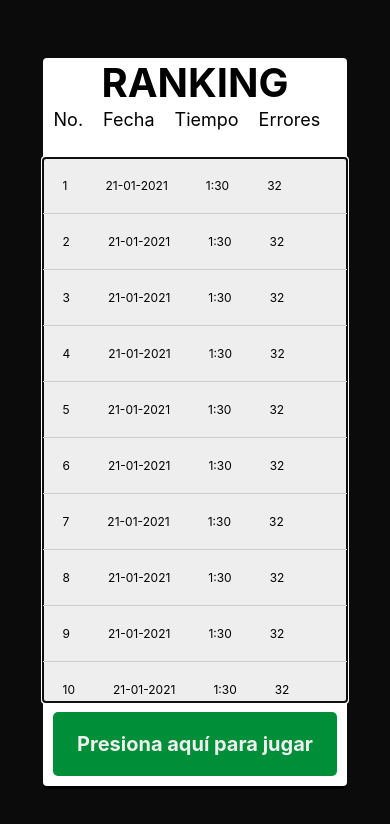
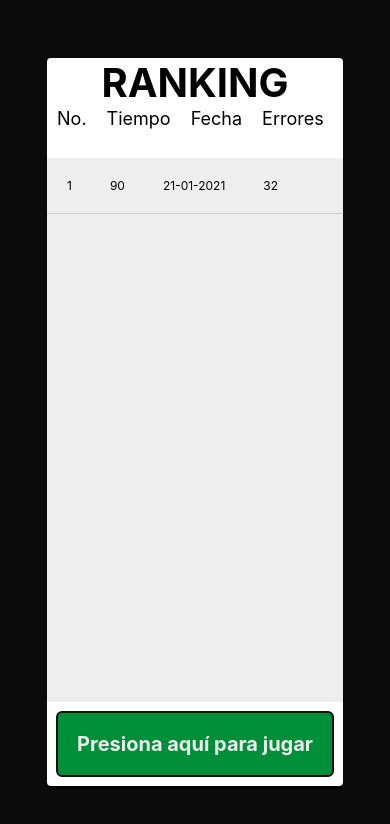
Before and after one commit to jela3105/react-native-memo, a React Native app: screen / in a window 390 px wide. Shown: the top 824 px of the page. Built offline with nearby package versions, Linux system fonts and the light colour scheme.

Commit message:
Order and show the ranking

```diff
--- a/App.js
+++ b/App.js
@@ -11,6 +11,8 @@ import {
 } from "react-native";
 import { Modal, Cards, Ranking } from "./components";
 import cardsFile from "./assets/cards";
+import ranking from "./assets/ranking";
+let fs = require("react-native-fs");
 
 let selectedCards = new Array();
 let pairCardsFound = 0;
@@ -51,6 +53,7 @@ export default function App() {
         pairCardsFound++;
         if (pairCardsFound === 14) {
           setModalVisibility(true);
+          saveRanking();
         }
         selectedCards = [];
       } else {
@@ -87,6 +90,27 @@ export default function App() {
     setInterval(() => {
       time++;
     }, 1000);
+  };
+
+  const saveRanking = () => {
+    ranking.map((x) => {
+      x.lastplay = false;
+    });
+    const date = new Date();
+    const newRankingData = {
+      date: `${date.getDate()}-${date.getMonth()}-${date.getFullYear()}`,
+      time: time,
+      mistakes: pairCardsFail,
+      lastplay: true,
+    };
+    ranking.push(newRankingData);
+    ranking.sort((a, b) => a.time - b.time);
+    fs.writeFile("../assets/ranking.json", JSON.stringify(ranking), (err) => {
+      if (err) {
+        throw err;
+      }
+      console.log("JSON data is saved.");
+    });
   };
 
   const showMessage = (message) => {
--- a/assets/ranking.json
+++ b/assets/ranking.json
@@ -1,57 +1,8 @@
 [
   {
     "date": "21-01-2021",
-    "time": "1:30",
-    "mistakes": "32"
-  },
-  {
-    "date": "21-01-2021",
-    "time": "1:30",
-    "mistakes": "32"
-  },
-  {
-    "date": "21-01-2021",
-    "time": "1:30",
-    "mistakes": "32"
-  },
-  {
-    "date": "21-01-2021",
-    "time": "1:30",
-    "mistakes": "32"
-  },
-  {
-    "date": "21-01-2021",
-    "time": "1:30",
-    "mistakes": "32"
-  },
-  {
-    "date": "21-01-2021",
-    "time": "1:30",
-    "mistakes": "32"
-  },
-  {
-    "date": "21-01-2021",
-    "time": "1:30",
-    "mistakes": "32"
-  },
-  {
-    "date": "21-01-2021",
-    "time": "1:30",
-    "mistakes": "32"
-  },
-  {
-    "date": "21-01-2021",
-    "time": "1:30",
-    "mistakes": "32"
-  },
-  {
-    "date": "21-01-2021",
-    "time": "1:30",
-    "mistakes": "32"
-  },
-  {
-    "date": "21-01-2021",
-    "time": "1:30",
-    "mistakes": "32"
+    "time": "90",
+    "mistakes": "32",
+    "lastplay": "false"
   }
 ]
--- a/components/Ranking.js
+++ b/components/Ranking.js
@@ -10,18 +10,20 @@ export default () => {
       </View>
       <View style={styles.categories}>
         <Text style={styles.categoriesText}>No.</Text>
+        <Text style={styles.categoriesText}>Tiempo</Text>
         <Text style={styles.categoriesText}>Fecha</Text>
-        <Text style={styles.categoriesText}>Tiempo</Text>
         <Text style={styles.categoriesText}>Errores</Text>
       </View>
       <View style={styles.list}>
         <FlatList
           data={ranking}
           renderItem={({ item }) => (
-            <View style={styles.item}>
+            <View
+              style={item.lastplay == true ? styles.itemLastPlay : styles.item}
+            >
               <Text style={styles.itemText}>{ranking.indexOf(item) + 1}</Text>
+              <Text style={styles.itemText}>{item.time}</Text>
               <Text style={styles.itemText}>{item.date}</Text>
-              <Text style={styles.itemText}>{item.time}</Text>
               <Text style={styles.itemText}>{item.mistakes}</Text>
             </View>
           )}
@@ -41,6 +43,13 @@ const styles = StyleSheet.create({
     height: Dimensions.get("window").height - 300,
     backgroundColor: "#EEEEEE",
   },
+  itemLastPlay: {
+    borderBottomWidth: 1,
+    borderColor: "#ccc",
+    flexDirection: "row",
+    backgroundColor: "#ADD8E6",
+    padding: 20,
+  },
   item: {
     borderBottomWidth: 1,
     borderColor: "#ccc",
@@ -55,7 +64,6 @@ const styles = StyleSheet.create({
   categories: {
     height: 50,
     flexDirection: "row",
-    padding: 1,
   },
   categoriesText: {
     marginRight: 10,
```
